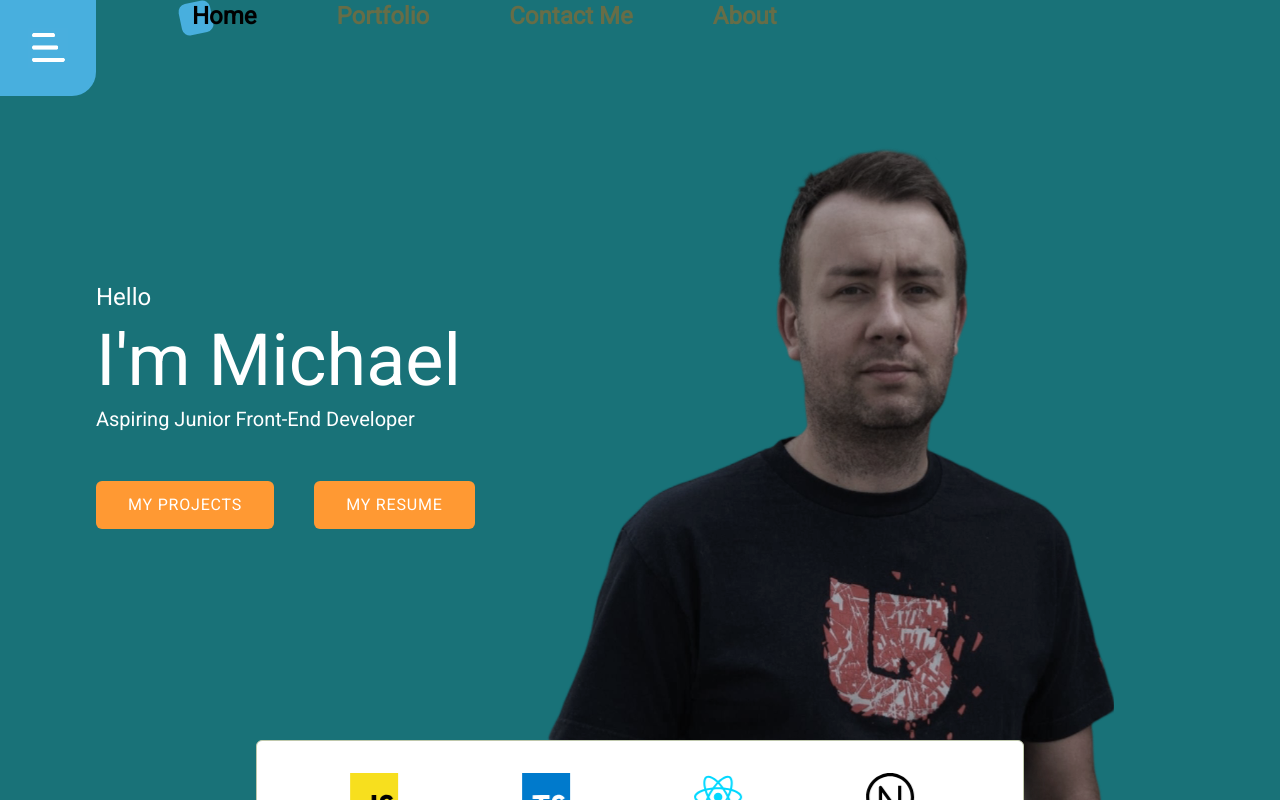
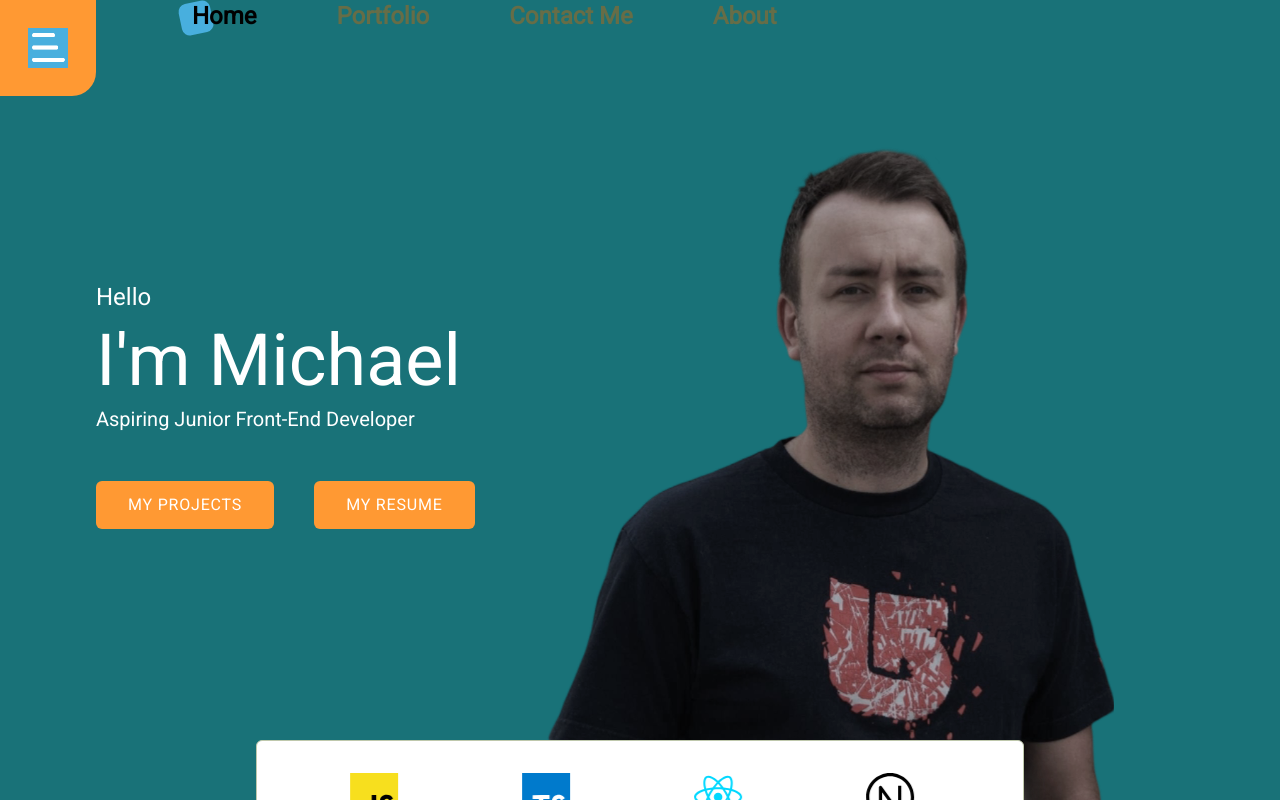
Before and after one commit to misiek869/portfolio, a Next.js app: page / in a window 1280 px wide. Shown: the top 800 px of the page. Built offline with nearby package versions, Linux system fonts and the light colour scheme.

Commit message:
change styling

```diff
--- a/src/app/components/Header/DiagonalDrawer.tsx
+++ b/src/app/components/Header/DiagonalDrawer.tsx
@@ -23,7 +23,7 @@ const DiagonalDrawer = ({
 				<div
 					className={`z-50 ${
 						pathName === '/' ? 'top-[0px]' : 'top-[0px]'
-					} cursor-pointer fixed w-14 h-14 lg:w-24 lg:h-24 bg-[#48AFDE] top-0 flex justify-center items-center rounded-br-3xl `}>
+					} cursor-pointer fixed w-14 h-14 lg:w-24 lg:h-24 bg-red-400 top-0 flex justify-center items-center rounded-br-3xl `}>
 					<div className='relative flex justify-center items-center w-7 h-7 lg:w-10 lg:h-10 '>
 						{isOpen ? (
 							<svg
--- a/src/app/components/Header/Header.tsx
+++ b/src/app/components/Header/Header.tsx
@@ -45,7 +45,7 @@ const Header = () => {
 			>
 				<div className='relative'>
 					<div
-						className='z-30 absolute cursor-pointer w-14 h-14 lg:w-24 lg:h-24 bg-[#48AFDE] flex justify-center items-center rounded-br-3xl'
+						className='z-30 absolute cursor-pointer w-14 h-14 lg:w-24 lg:h-24 bg-orange flex justify-center items-center rounded-br-3xl'
 						onClick={openDrawer}>
 						<div className='relative w-7 lg:w-10 h-7 lg:h-10 flex justify-center items-center'>
 							<Image
```
